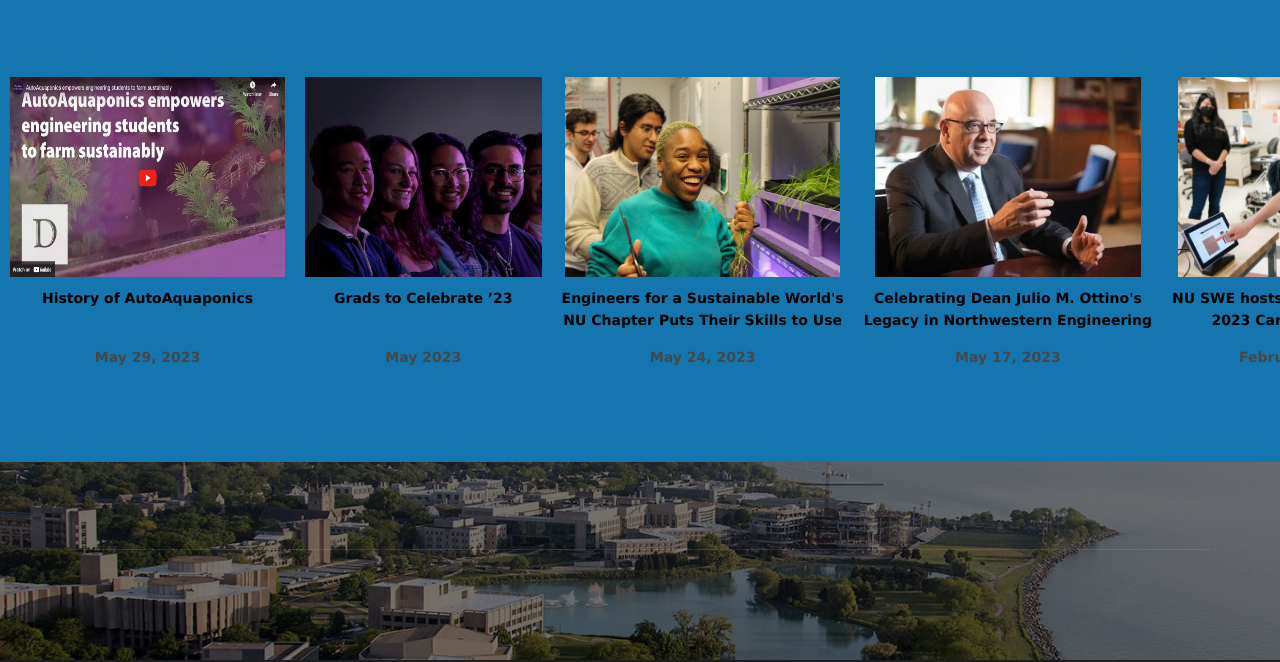
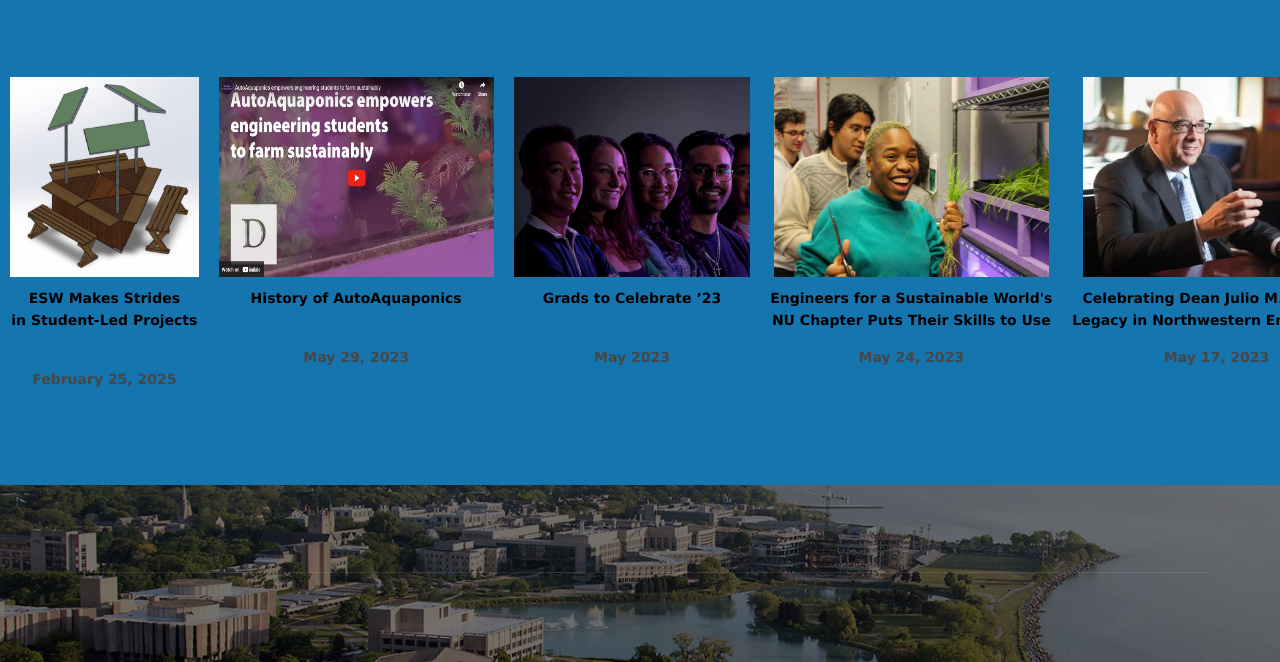
Before and after one commit to ESW-NU/ESW-NU.github.io, a plain HTML site: page index.html in a window 1280 px wide. Shown: the part 2957-3619 px from the top of the page. Drawn offline with Linux system fonts and the light colour scheme; files that its build step writes are made by us from their sources.

Commit message:
new news story

```diff
--- a/index.html
+++ b/index.html
@@ -298,6 +298,12 @@ Licence URI: https://www.os-templates.com/template-terms
     <!-- <div class="scrolling-news-wrapper"> -->
     <div class="scrolling-news-wrapper">
       <div class="news-Card">
+        <a class="news_image" href="https://dailynorthwestern.com/2025/02/24/campus/engineers-for-a-sustainable-world-makes-strides-in-student-led-projects/"><img src="images/News/esw_strides.jpeg" alt="SmartTree CAD"></a>
+        <a href="https://dailynorthwestern.com/2025/02/24/campus/engineers-for-a-sustainable-world-makes-strides-in-student-led-projects/">ESW Makes Strides<br>in Student-Led Projects</a>
+        <br>
+        <p>February 25, 2025</p>
+      </div>
+      <div class="news-Card">
         <a class="news_image" href="https://dailynorthwestern.com/2023/05/29/video/engineering-students-grow-plants-and-farm-fish-sustainably-through-autoaquaponics/"><img src="images/News/autoaquaponics_history.webp" alt="Fish in AutoAquaponics tank"></a>
         <a href="https://dailynorthwestern.com/2023/05/29/video/engineering-students-grow-plants-and-farm-fish-sustainably-through-autoaquaponics/">History of AutoAquaponics
          </a><br>
```
Also changed, not shown: images/News/esw_strides.jpeg (added).
